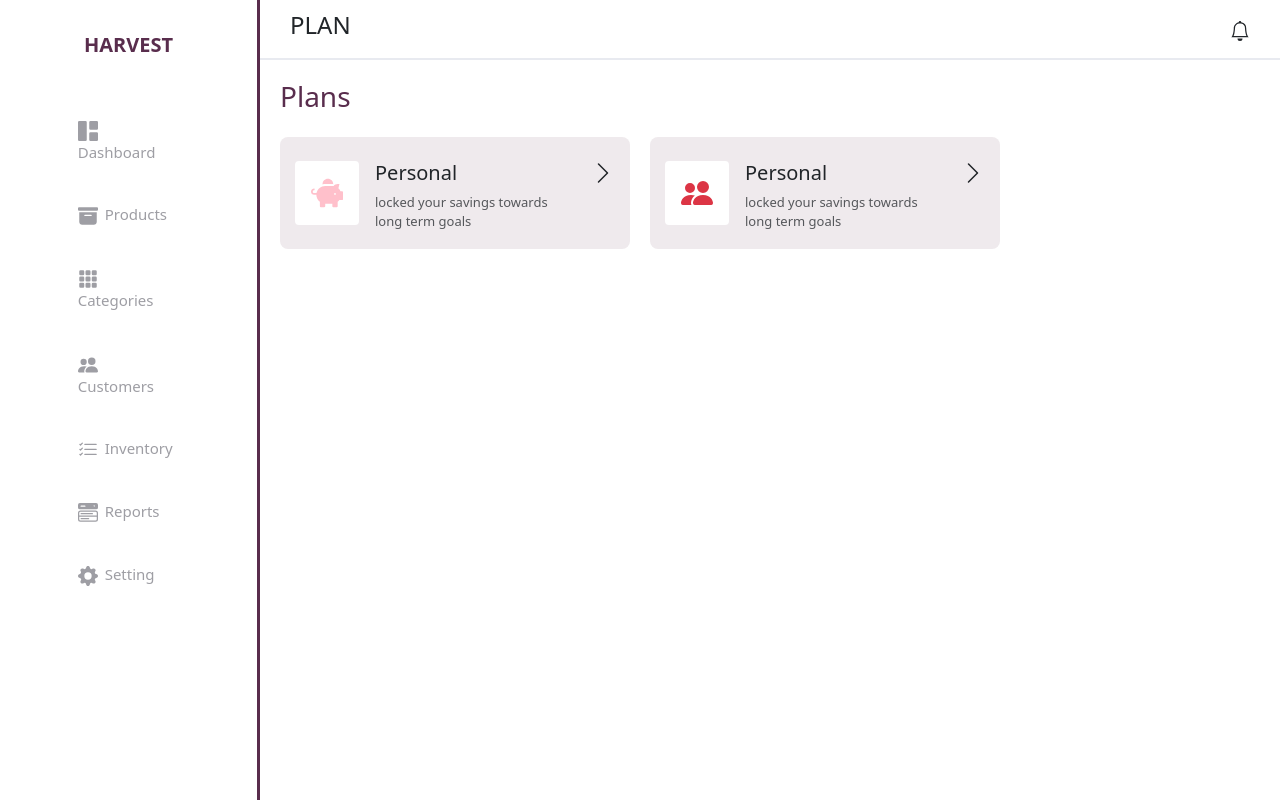
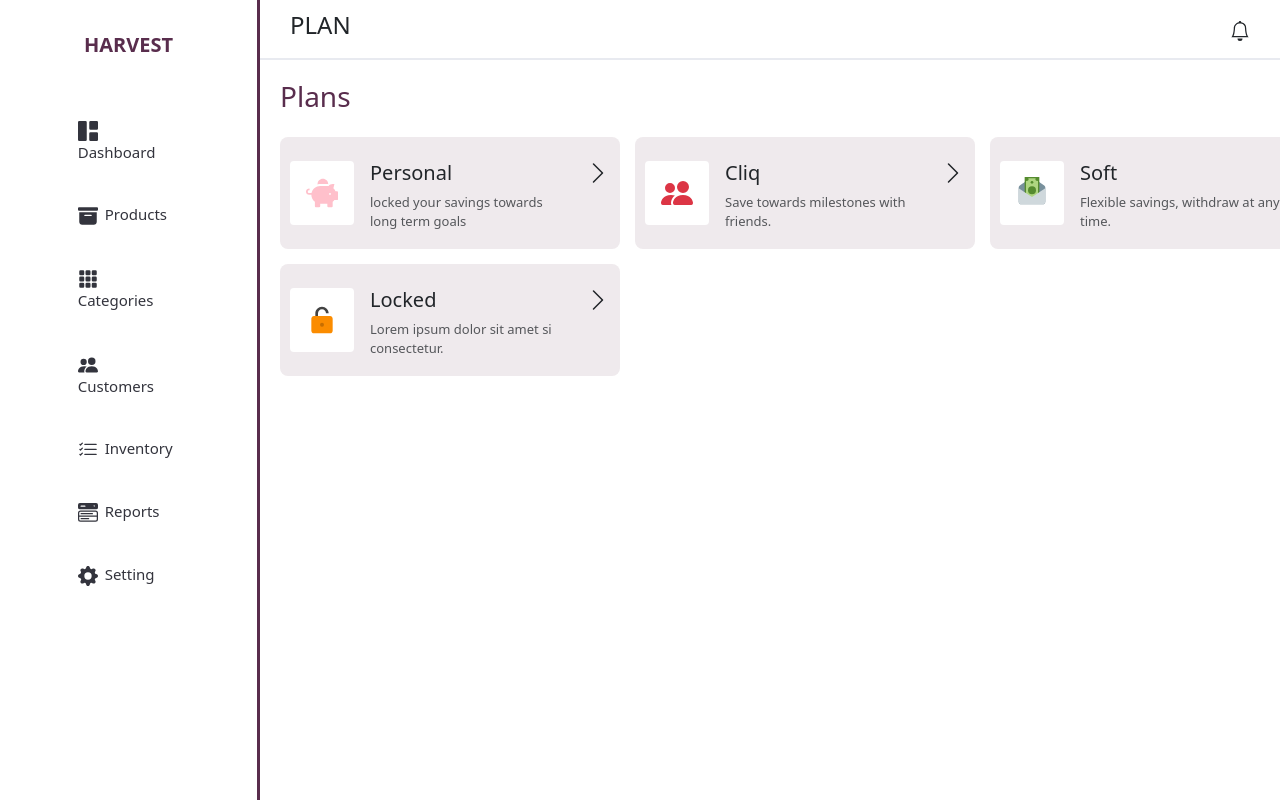
Before and after one commit to segzy2baba/LibertyDash, a React (Vite) app in the folder AdminDash/: page / in a window 1280 px wide. Built offline with nearby package versions, Linux system fonts and the light colour scheme; a web font is replaced by a local one.

Commit message:
update dashboard

```diff
--- a/AdminDash/src/App.css
+++ b/AdminDash/src/App.css
@@ -2,6 +2,7 @@ body {
   margin: 0;
   padding: 0;
   background-color: #FFFFFF;
+;
   color: #9e9ea4;
   font-family: 'satoshi', sans-serif;
 }
@@ -105,6 +106,7 @@ body {
 .sidebar-list-item {
   /* display: flex; */
   /* justify-content:  */
+
   padding: 20px 15px ;
   font-size: 15px;
 }
@@ -119,7 +121,7 @@ body {
 
 .sidebar-list-item  a {
   text-decoration: none;
-  color: #9e9ea4;
+  color: #33343D;
 }
 
 
@@ -166,19 +168,25 @@ body {
 .main-cards {
   display: grid;
   grid-template-columns: 1fr 1fr 1fr ;
-  gap: 20px;
+  gap: 15px;
   margin: 15px 0;
 }
 
 .card-content {
   display: flex;
+  cursor: pointer;
   /* flex-direction: column; */
 
 /* 22px, 18px, 22px, 18px */
   justify-content: space-around;
-  padding: 8px 15px;
+  padding: 8px 10px;
   border-radius: 8px;
   background-color: #EFEAED !important;
+}
+
+
+.card-content:hover {
+  box-shadow: 0px 4px 8px rgba(0, 0, 0, 0.2);
 }
 
 
--- a/AdminDash/src/pages/Home.jsx
+++ b/AdminDash/src/pages/Home.jsx
@@ -4,69 +4,77 @@ import {
   BsPeopleFill,
   // BsFillBellFill,
   BsChevronRight,
-
 } from "react-icons/bs";
 import {
-  // BsFillArchiveFill
-  FaPiggyBank
+  FaPiggyBank,
+} from "react-icons/fa";
+
+import { FcMoneyTransfer, FcUnlock } from "react-icons/fc";
 
 
-} from "react-icons/fa";
-
-// import PieChartBox from "../components/pieChartBox/PieChartBox";
 
 function Home() {
-
-
   return (
-
     <main className="main-container">
       <div className="main-title">
         <h3 className="dash-title">Plans</h3>
       </div>
 
       <div className="main-cards">
-
         <div className="card-content py-4">
-
           <div className="bg-white card_icon">
             <FaPiggyBank className="fs-2 pink-icon" />
           </div>
-
           <div className="card-inner mx-3">
-           <h5 className="text-dark font-weight-medium ">Personal</h5>
+            <h5 className="text-dark font-weight-medium ">Personal</h5>
             <p className="  text-muted">
               locked your savings towards long term goals
             </p>
-
           </div>
           <BsChevronRight className="fs-4" />
-
         </div>
 
         <div className="card-content py-4">
-
           <div className="bg-white card_icon">
-          <BsPeopleFill className="fs-2 text-danger" />
+            <BsPeopleFill className="fs-2 text-danger" />
           </div>
-
           <div className="card-inner mx-3">
-           <h5 className="text-dark font-weight-medium ">Personal</h5>
+            <h5 className="text-dark font-weight-medium ">Cliq</h5>
             <p className="  text-muted">
-              locked your savings towards long term goals
+            Save towards milestones with friends.
             </p>
-
           </div>
           <BsChevronRight className="fs-4" />
+        </div>
 
+        <div className="card-content py-4">
+          <div className="bg-white card_icon">
+            <FcMoneyTransfer className="fs-2 text-danger" />
+          </div>
+          <div className="card-inner mx-3">
+            <h5 className="text-dark font-weight-medium ">Soft</h5>
+            <p className="  text-muted">
+            Flexible savings, withdraw at any time.
+            </p>
+          </div>
+          <BsChevronRight className="fs-4" />
+        </div>
+
+        <div className="card-content py-4">
+          <div className="bg-white card_icon">
+            <FcUnlock className="fs-2 text-danger" />
+          </div>
+          <div className="card-inner mx-3">
+            <h5 className="text-dark font-weight-medium ">Locked</h5>
+            <p className="  text-muted">
+            Lorem ipsum dolor sit amet si consectetur.
+            </p>
+          </div>
+          <BsChevronRight className="fs-4" />
         </div>
 
 
-
-
       </div>
-
-
     </main>
   );
 }
```
